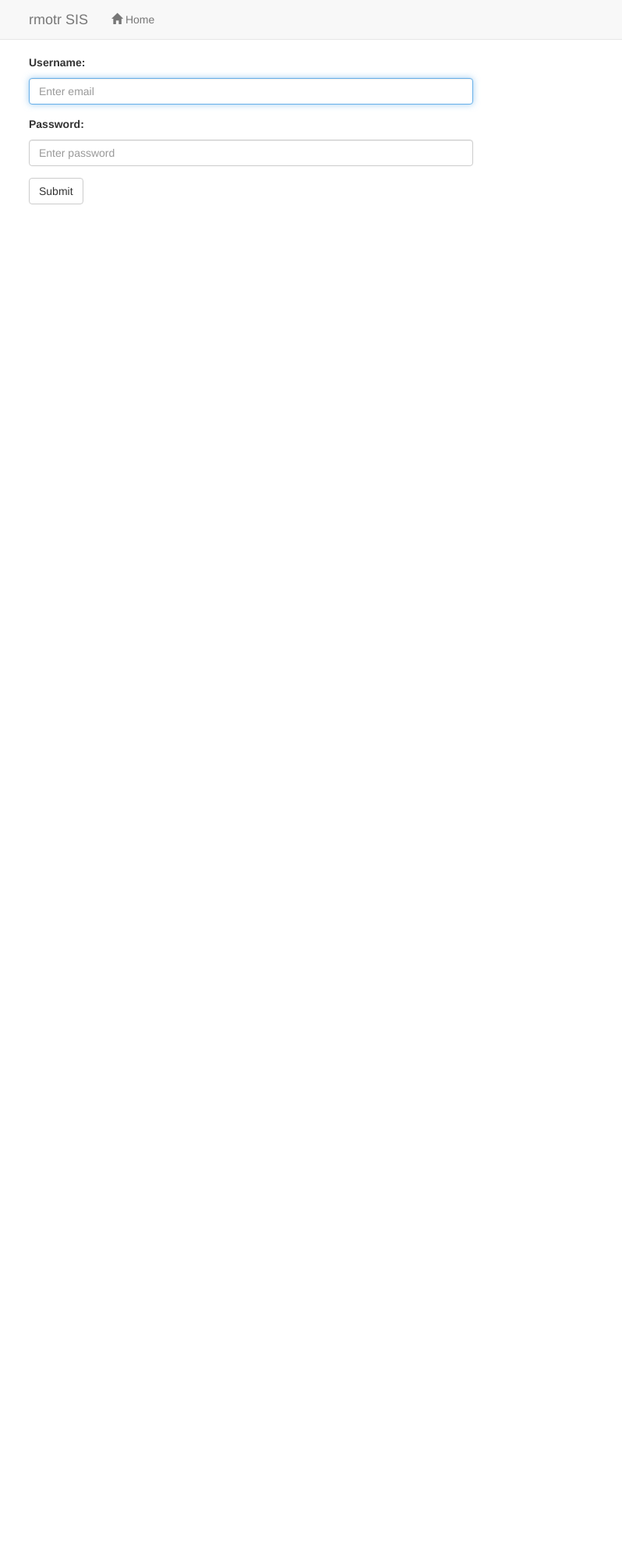
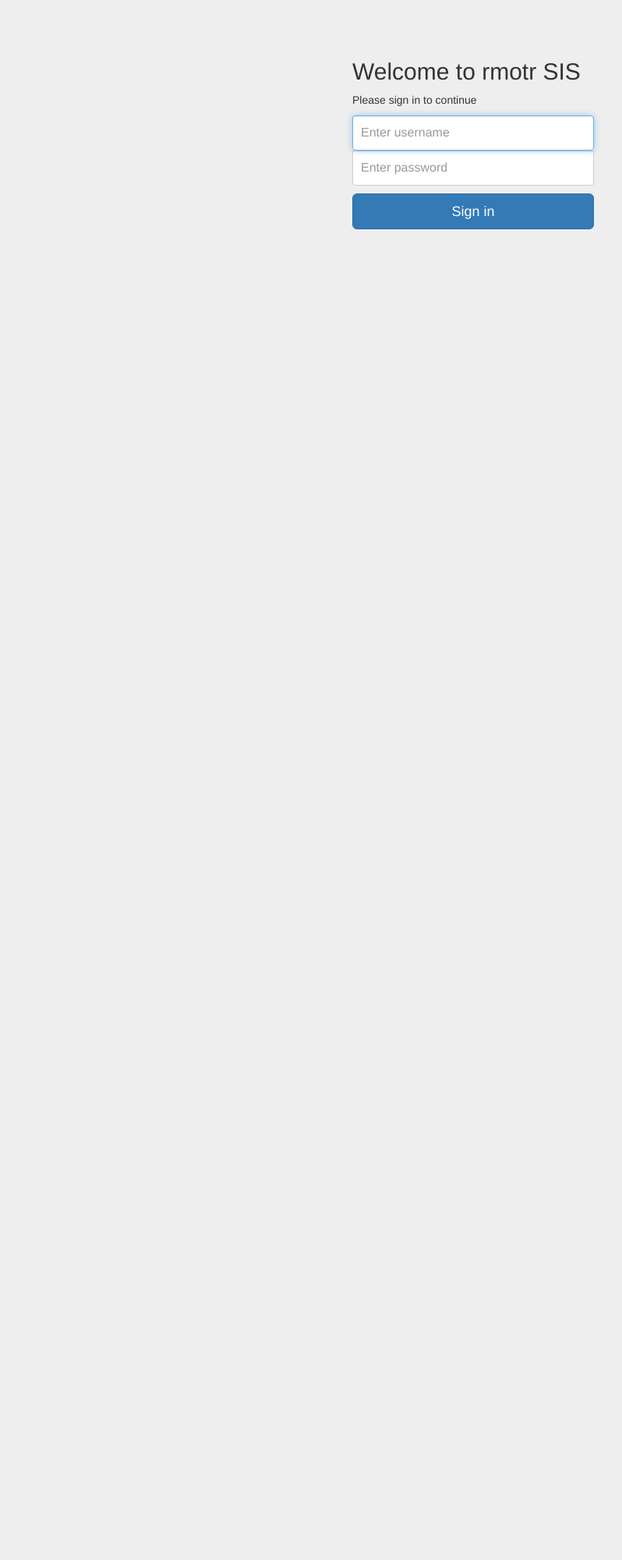
Before and after one commit to mcne65/rmotr-sis, a Django app: page /accounts/login/ in a window 1280 px wide. Shown: the whole page at 78% size, without its empty margins (33-831 px from the left). After the commit the page ends 294 px from the top, so only its background shows below. Run offline with Django 3.2, Linux system fonts and the light colour scheme; some libraries are stand-ins or nearby versions.

Commit message:
Refactor login template

```diff
--- a/rmotr_sis/accounts/urls.py
+++ b/rmotr_sis/accounts/urls.py
@@ -3,5 +3,5 @@ from django.conf.urls import patterns, url
 
 urlpatterns = patterns('',
     url(r'login/$', 'django.contrib.auth.views.login'),
-    url(r'logout/$', 'django.contrib.auth.views.logout'),
+    url(r'logout/$', 'django.contrib.auth.views.logout', {'next_page': '/'}),
 )
--- a/rmotr_sis/templates/registration/login.html
+++ b/rmotr_sis/templates/registration/login.html
@@ -1,28 +1,80 @@
-{% extends "bare.html" %}
+{% load staticfiles %}
+<!DOCTYPE html>
+<html lang="en">
+  <head>
+    <meta charset="utf-8">
+    <meta http-equiv="X-UA-Compatible" content="IE=edge">
+    <meta name="viewport" content="width=device-width, initial-scale=1">
+    <!-- The above 3 meta tags *must* come first in the head; any other head content must come *after* these tags -->
+    <meta name="description" content="">
+    <meta name="author" content="">
+    <link rel="icon" href="{% static 'img/favicon.ico' %}">
+    <title>Signin to rmotr SIS</title>
 
-{% block main_container %}
-<div class="col-sm-6">
-    <div class="row">
+    <link href="{% static 'bower_components/bootstrap/dist/css/bootstrap.min.css' %}" rel="stylesheet">
+    <style type="text/css">
+        body {
+          padding-top: 40px;
+          padding-bottom: 40px;
+          background-color: #eee;
+        }
+
+        .form-signin {
+          max-width: 340px;
+          padding: 15px;
+          margin: 0 auto;
+        }
+        .form-signin .form-signin-heading,
+        .form-signin .checkbox {
+          margin-bottom: 10px;
+        }
+        .form-signin .checkbox {
+          font-weight: normal;
+        }
+        .form-signin .form-control {
+          position: relative;
+          height: auto;
+          -webkit-box-sizing: border-box;
+             -moz-box-sizing: border-box;
+                  box-sizing: border-box;
+          padding: 10px;
+          font-size: 16px;
+        }
+        .form-signin .form-control:focus {
+          z-index: 2;
+        }
+        .form-signin input[type="email"] {
+          margin-bottom: -1px;
+          border-bottom-right-radius: 0;
+          border-bottom-left-radius: 0;
+        }
+        .form-signin input[type="password"] {
+          margin-bottom: 10px;
+          border-top-left-radius: 0;
+          border-top-right-radius: 0;
+        }
+    </style>
+    <!-- HTML5 shim and Respond.js for IE8 support of HTML5 elements and media queries -->
+    <!--[if lt IE 9]>
+      <script src="https://oss.maxcdn.com/html5shiv/3.7.2/html5shiv.min.js"></script>
+      <script src="https://oss.maxcdn.com/respond/1.4.2/respond.min.js"></script>
+    <![endif]-->
+  </head>
+  <body>
+    <div class="container">
+      <form class="form-signin" method="POST" action="{% url 'django.contrib.auth.views.login' %}">
+        {% csrf_token %}
+        <h2 class="form-signin-heading">Welcome to rmotr SIS</h2>
+        <p>Please sign in to continue</p>
         {% if form.errors %}
         <div class="alert alert-danger" role="alert">Your username and password didn't match. Please try again.</div>
         {% endif %}
-
-        <form method="POST" action="{% url 'django.contrib.auth.views.login' %}">
-            {% csrf_token %}
-
-            <div class="form-group">
-                <label for="id_username">{{ form.username.label_tag }}</label>
-                <input class="form-control" placeholder="Enter email" type="text" id="id_username" maxlength="254" name="username" autofocus>
-            </div>
-
-            <div class="form-group">
-                <label for="id_password">{{ form.password.label_tag }}</label>
-                <input class="form-control" placeholder="Enter password" id="id_password" name="password" type="password">
-            </div>
-
-            <input type="hidden" name="next" value="{{ next }}" />
-            <button type="submit" class="btn btn-default">Submit</button>
-        </form>
-    </div>
-</div>
-{% endblock %}
+        <label for="inputEmail" class="sr-only">Username</label>
+        <input id="id_username" maxlength="254" name="username" type="text" class="form-control" placeholder="Enter username" required autofocus>
+        <label for="inputPassword" class="sr-only">Password</label>
+        <input id="id_password" name="password" type="password" class="form-control" placeholder="Enter password" required>
+        <button class="btn btn-lg btn-primary btn-block" type="submit">Sign in</button>
+      </form>
+    </div> <!-- /container -->
+  </body>
+</html>
```
